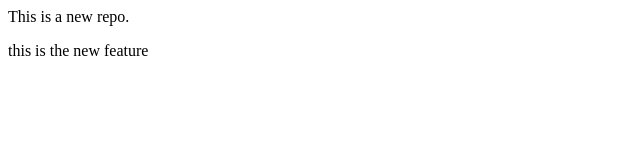
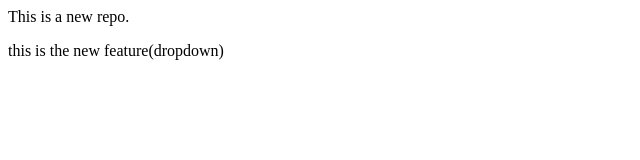
Before and after one commit to Abrar314/loacalrepo, a plain HTML site: page index.html in a window 1280 px wide. Shown: the full height of the page, 0-640 px from the left. Drawn offline with Linux system fonts and the light colour scheme.

Commit message:
add dropdown

```diff
--- a/index.html
+++ b/index.html
@@ -1,3 +1,3 @@
 <p>This is a new repo.</p>
 
-<p1>this is the new feature</p1>
+<p1>this is the new feature(dropdown)</p1>
```
